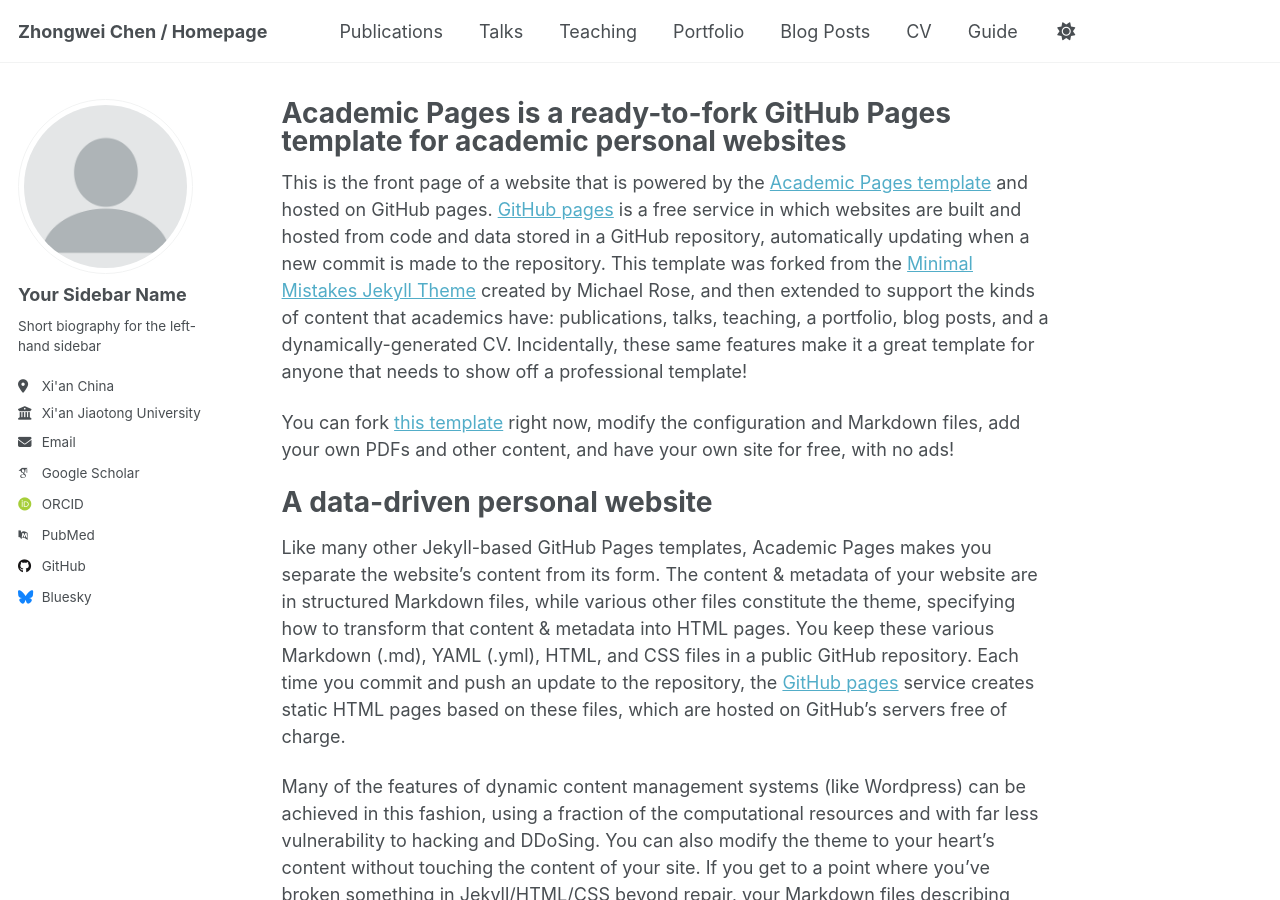
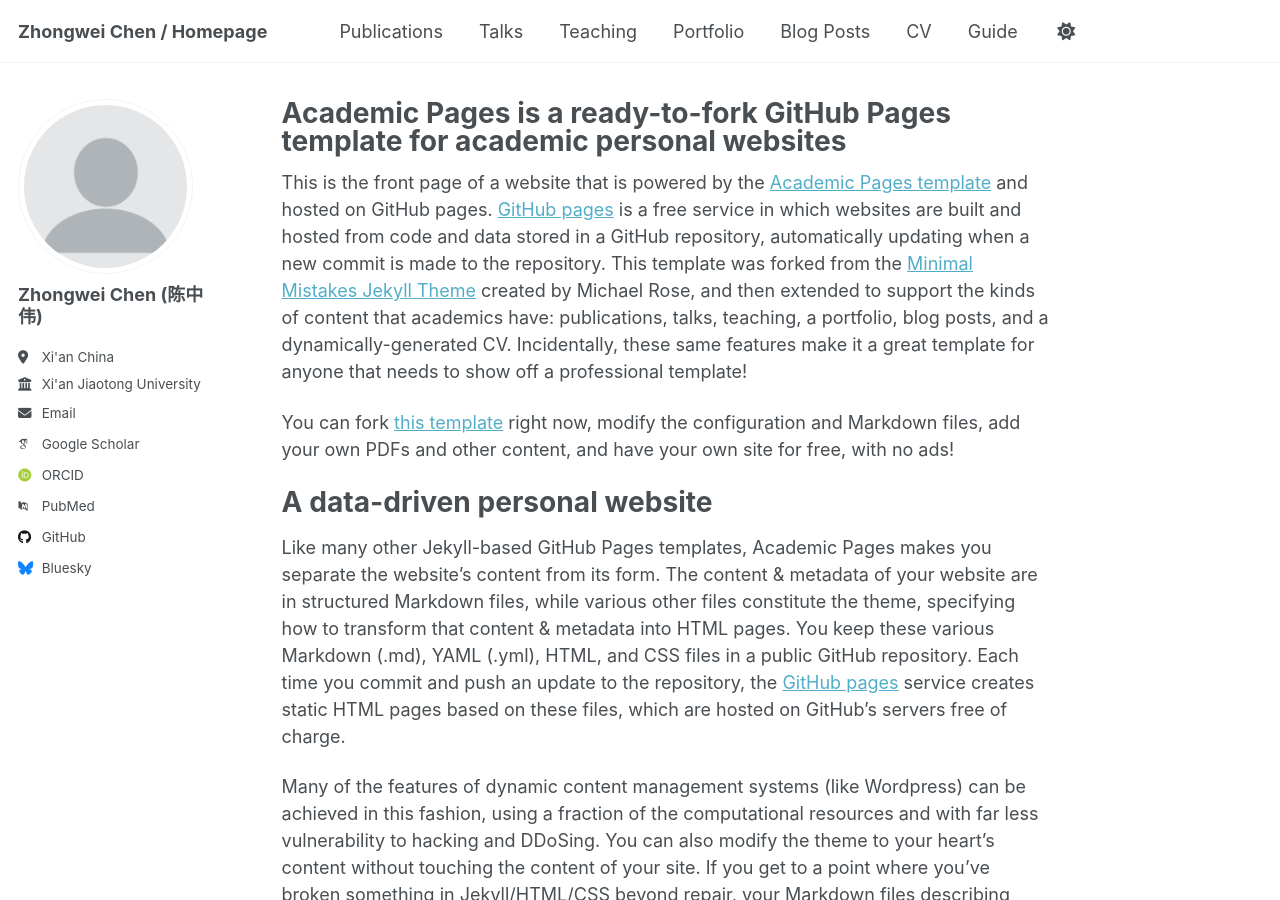
Before and after one commit to ISChenawei/ISChenawei.github.io, a Jekyll site: the page built from _pages/about.md, in a window 1280 px wide and 900 px high. Built offline with Jekyll 4.4.1, drawn with Linux system fonts in a browser that asks for light colours; some web fonts are replaced; a script that is not in the unit is left out.

Commit message:
Update _config.yml

```diff
--- a/_config.yml
+++ b/_config.yml
@@ -24,9 +24,9 @@ repository               : "academicpages/academicpages.github.io"
 author:
   # Biographic information
   avatar           : "profile.png"
-  name             : "Your Sidebar Name"
+  name             : "Zhongwei Chen (陈中伟)"
   pronouns         : # example: "she/her"
-  bio              : "Short biography for the left-hand sidebar"
+  bio              : ""
   location         : "Xi'an  China"
   employer         : "Xi'an Jiaotong University"
   uri              : # URL
```
